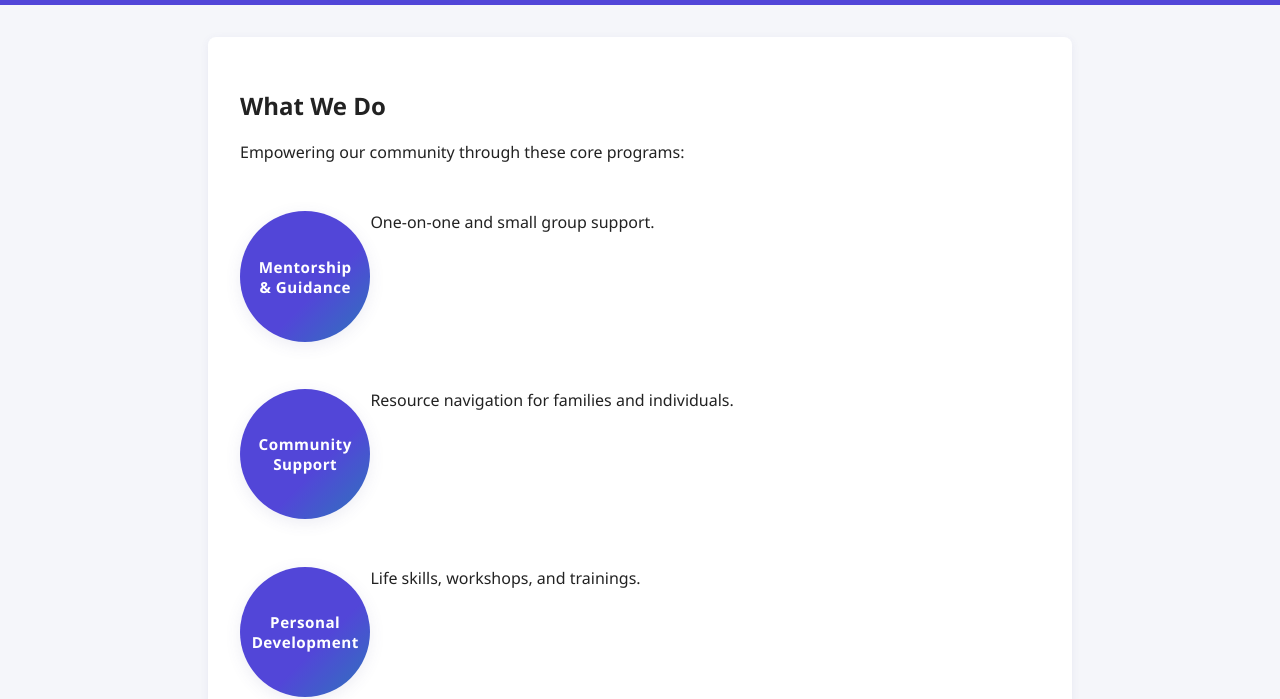
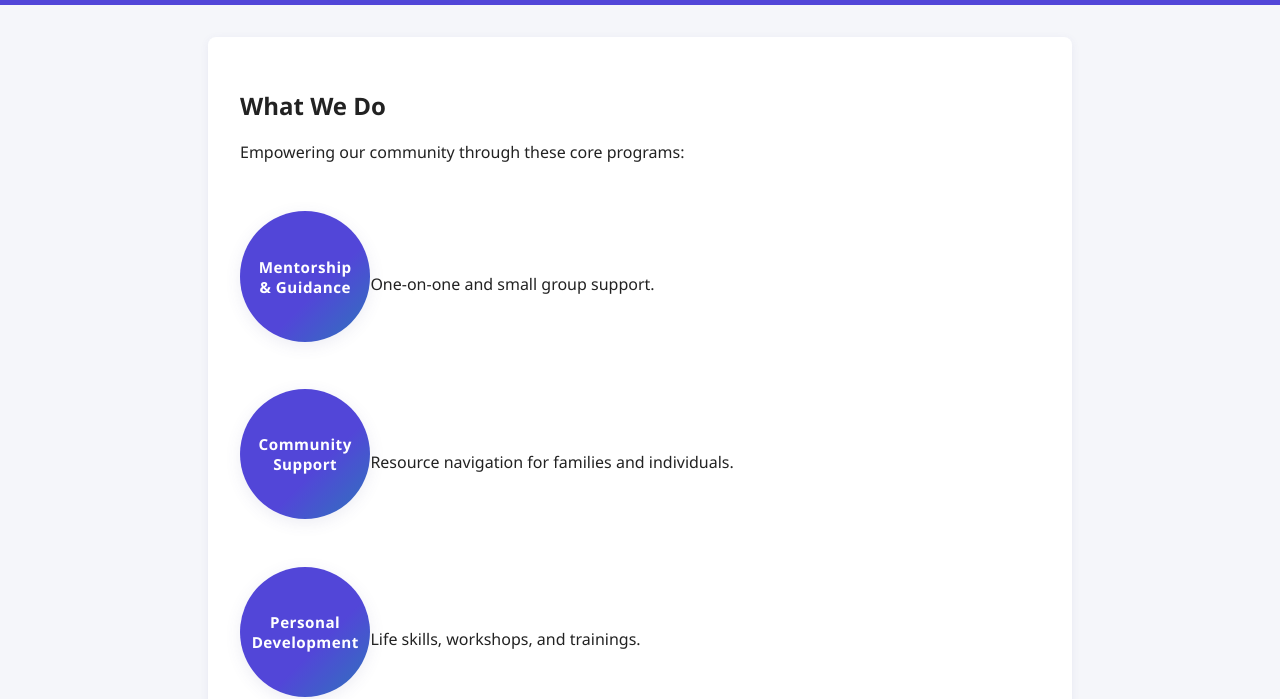
Before and after one commit to bab-leo/speaktoya-site, a plain HTML site: page services.html in a window 1280 px wide. Shown: the part 139-838 px from the top of the page. Drawn offline with Linux system fonts and the light colour scheme.

Commit message:
Update style.css

```diff
--- a/css/style.css
+++ b/css/style.css
@@ -254,8 +254,8 @@ button.cta {
 
 .service-circle {
   display: flex;
-  flex-direction: row;
-  align-items: right;
+  flex-direction: coulumn;
+  align-items: center;
   width: 220px;
 }
 
```
